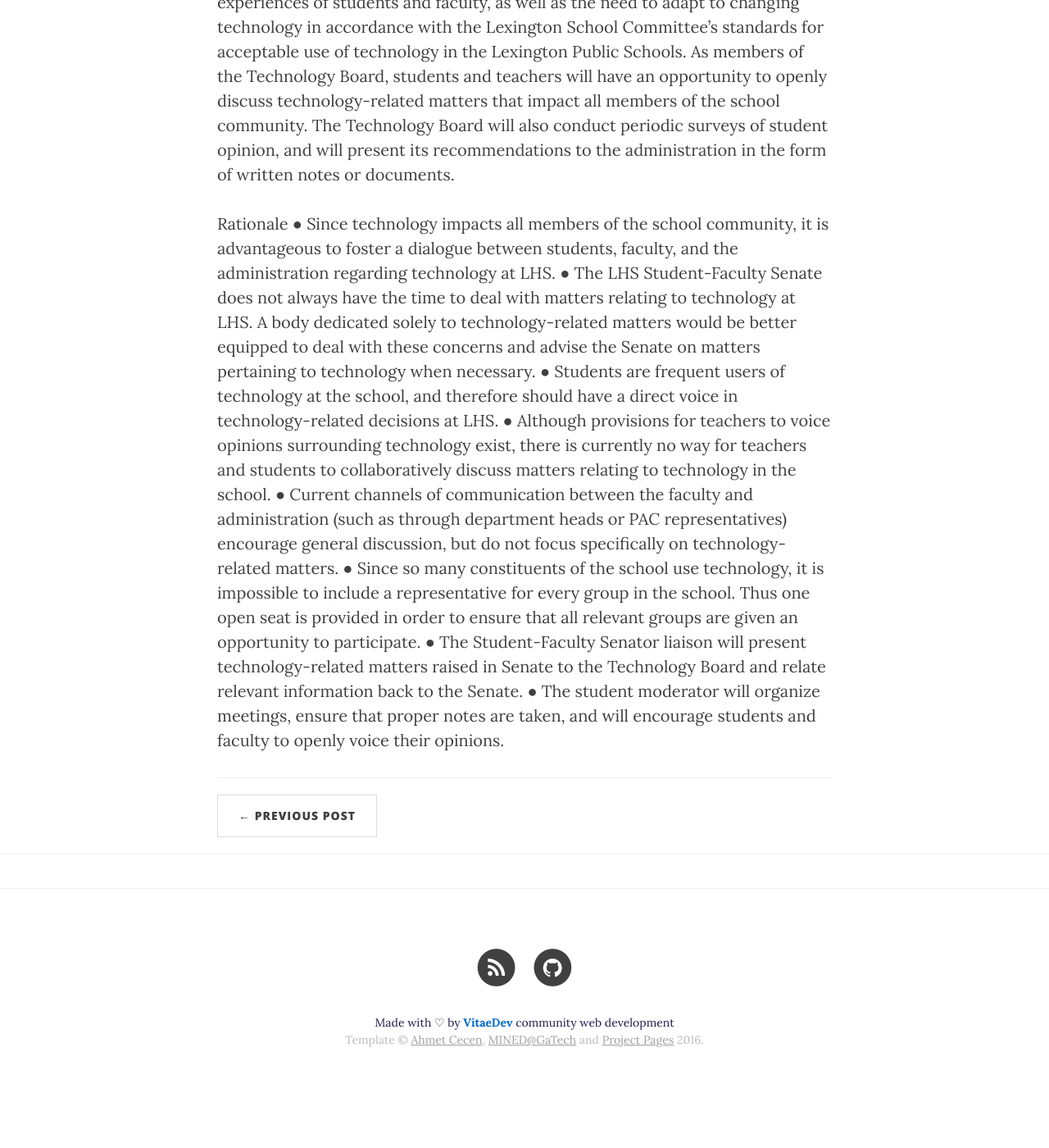
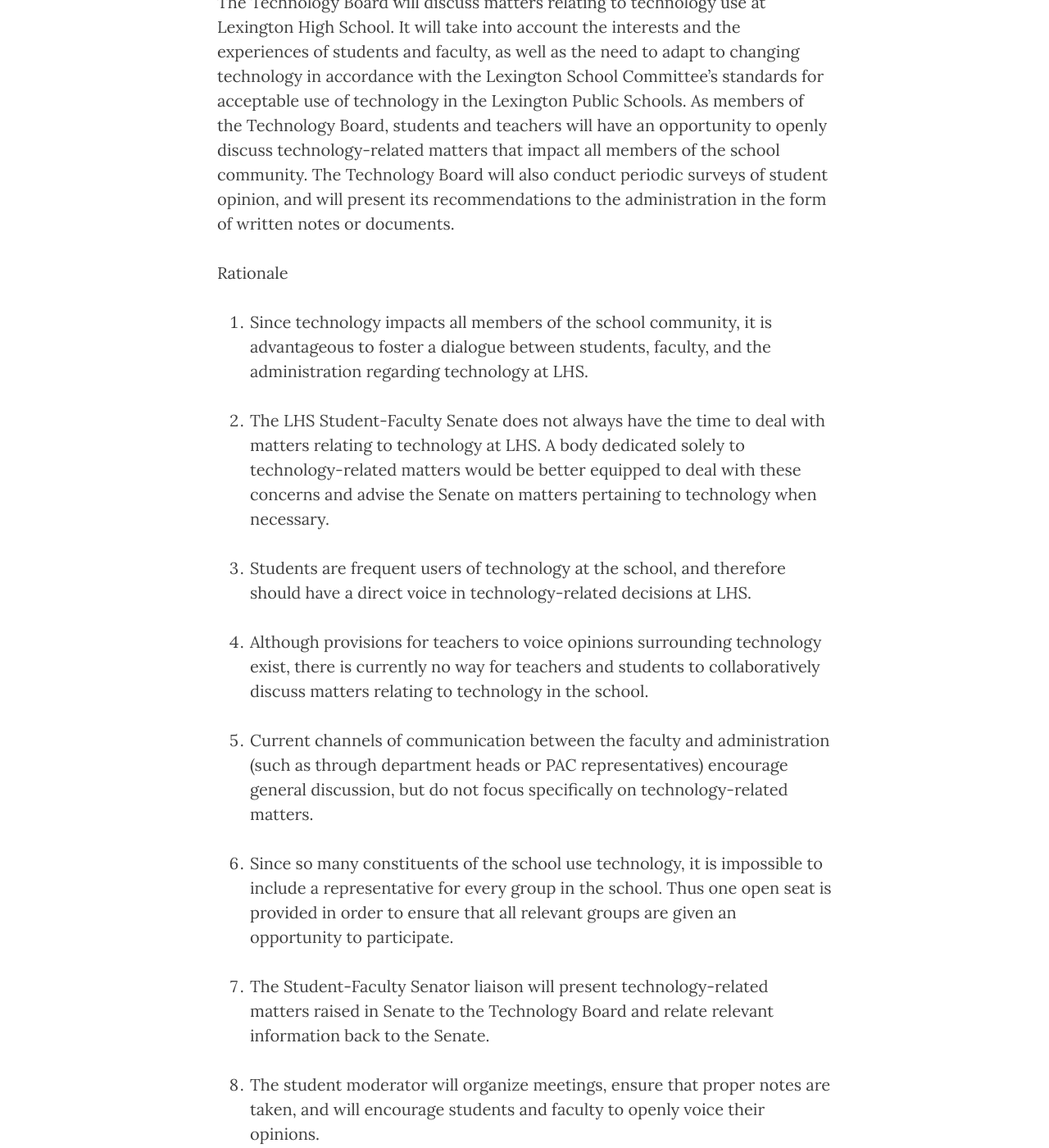
Before and after one commit to juliawu1/fuzzy-octo-senate.github.io, a Jekyll site: the page built from _posts/2014-05-14-Technology-Board-Bill.markdown, in a window 1280 px wide and 1400 px high, scrolled down 1195 px. Shown: the whole window at 82% size. Built offline with Jekyll 4.4.1, drawn with Linux system fonts in a browser that asks for light colours; nearby versions of some CDN libraries; comment, search, counter and statistics services are not loaded; before the commit the page ends 2539 px from its top, so only the background shows below that; part of the change alters nothing that is shown; some of the changed text lies outside the part shown.

```diff
--- a/_posts/2014-05-14-Technology-Board-Bill.markdown
+++ b/_posts/2014-05-14-Technology-Board-Bill.markdown
@@ -12,19 +12,20 @@ visualworkflow: true
 
 The Student-Faculty Senate hereby establishes a Technology Board to advise the administration on matters pertaining to technology in the school and to facilitate communication between members of the administration, central office, faculty, and student body. The composition of the Technology Board will be as follows:
 
-●    Eight students, two from each grade, elected by ballot during the regular spring and fall elections
-●    Seven faculty members, selected in accordance with a process to be determined by their respective Department heads
-      One from the science department
-      One from the mathematics department
-      One from the world language department
-      One from the English department
-      One from the history department
-      One from the combined fine/performing arts departments
-      One additional representative from PE/wellness department, special education department, or any other department not listed above.
-●    One representative from the library department
-●    One administrator liaison
-●    One Student Senator to serve as a representative of the Senate
-●    One Instructional Technology Specialist
+1. Eight students, two from each grade, elected by ballot during the regular spring and fall elections
+
+2. Seven faculty members, selected in accordance with a process to be determined by their respective Department heads
+      a. One from the science department
+      b. One from the mathematics department
+      c. One from the world language department
+      d. One from the English department
+      e. One from the history department
+      f. One from the combined fine/performing arts departments
+      g. One additional representative from PE/wellness department, special education department, or any other department not listed above.
+      h. One representative from the library department
+      i. One administrator liaison
+      j. One Student Senator to serve as a representative of the Senate
+      k. One Instructional Technology Specialist
 
 The Director of Education Technology and Assessment will also be informed of and invited to all meetings, and will receive copy of all meeting notes. The Director is encouraged to attend no fewer than two meetings per year.
 
@@ -33,11 +34,18 @@ After elections, the Technology Board will choose one student moderator and one
 The Technology Board will discuss matters relating to technology use at Lexington High School. It will take into account the interests and the experiences of students and faculty, as well as the need to adapt to changing technology in accordance with the Lexington School Committee’s standards for acceptable use of technology in the Lexington Public Schools. As members of the Technology Board, students and teachers will have an opportunity to openly discuss technology-related matters that impact all members of the school community. The Technology Board will also conduct periodic surveys of student opinion, and will present its recommendations to the administration in the form of written notes or documents.
 
 Rationale
-●    Since technology impacts all members of the school community, it is advantageous to foster a dialogue between students, faculty, and the administration regarding technology at LHS.
-●    The LHS Student-Faculty Senate does not always have the time to deal with matters relating to technology at LHS. A body dedicated solely to technology-related matters would be better equipped to deal with these concerns and advise the Senate on matters pertaining to technology when necessary.
-●    Students are frequent users of technology at the school, and therefore should have a direct voice in technology-related decisions at LHS.
-●    Although provisions for teachers to voice opinions surrounding technology exist, there is currently no way for teachers and students to collaboratively discuss matters relating to technology in the school.
-●    Current channels of communication between the faculty and administration (such as through department heads or PAC representatives) encourage general discussion, but do not focus specifically on technology-related matters.
-●    Since so many constituents of the school use technology, it is impossible to include a representative for every group in the school. Thus one open seat is provided in order to ensure that all relevant groups are given an opportunity to participate.
-●    The Student-Faculty Senator liaison will present technology-related matters raised in Senate to the Technology Board and  relate relevant information back to the Senate.
-●    The student moderator will organize meetings, ensure that proper notes are taken, and will encourage students and faculty to openly voice their opinions.
+1. Since technology impacts all members of the school community, it is advantageous to foster a dialogue between students, faculty, and the administration regarding technology at LHS.
+
+2. The LHS Student-Faculty Senate does not always have the time to deal with matters relating to technology at LHS. A body dedicated solely to technology-related matters would be better equipped to deal with these concerns and advise the Senate on matters pertaining to technology when necessary.
+
+3. Students are frequent users of technology at the school, and therefore should have a direct voice in technology-related decisions at LHS.
+
+4. Although provisions for teachers to voice opinions surrounding technology exist, there is currently no way for teachers and students to collaboratively discuss matters relating to technology in the school.
+
+5. Current channels of communication between the faculty and administration (such as through department heads or PAC representatives) encourage general discussion, but do not focus specifically on technology-related matters.
+
+6. Since so many constituents of the school use technology, it is impossible to include a representative for every group in the school. Thus one open seat is provided in order to ensure that all relevant groups are given an opportunity to participate.
+
+7. The Student-Faculty Senator liaison will present technology-related matters raised in Senate to the Technology Board and  relate relevant information back to the Senate.
+
+8. The student moderator will organize meetings, ensure that proper notes are taken, and will encourage students and faculty to openly voice their opinions.
```
